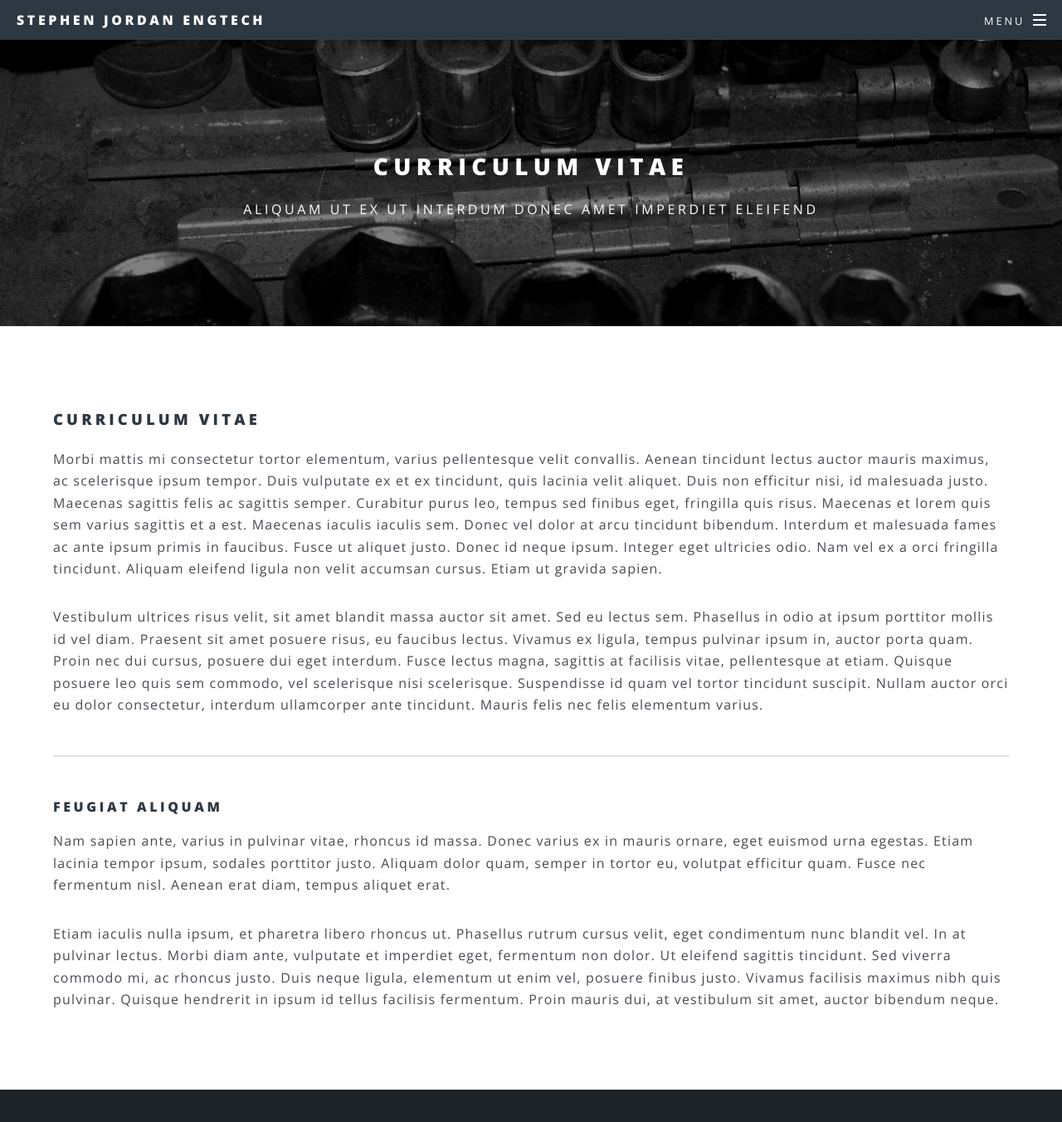
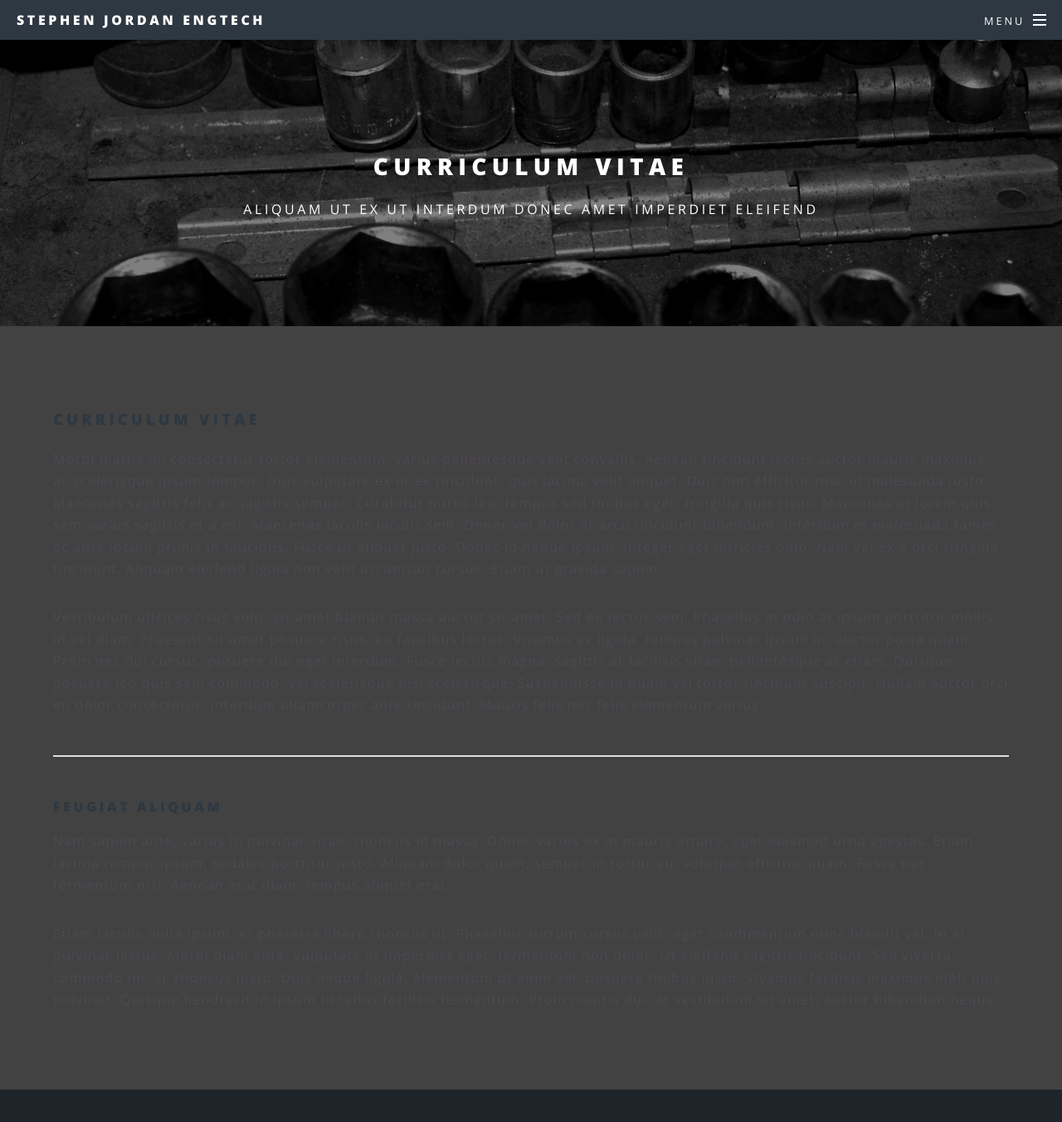
Before and after one commit to SJJUK/SJJUK.github.io, a Jekyll site: the page built from Curriculum vitae.html, in a window 1280 px wide and 1400 px high. Shown: the top 1352 px of the window at 83% size. Built offline with Jekyll 4.4.1, drawn with Linux system fonts in a browser that asks for light colours.

Commit message:
Update _vars.scss

```diff
--- a/_sass/libs/_vars.scss
+++ b/_sass/libs/_vars.scss
@@ -113,7 +113,7 @@
 		),
 
 		accent7: (
-			bg:				#ffffff,
+			bg:				#424242,
 			fg-bold:		#2E3842,
 			fg:				#4E4852,
 			fg-light:		#8E8892,
```
